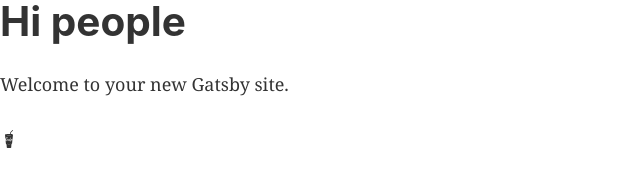
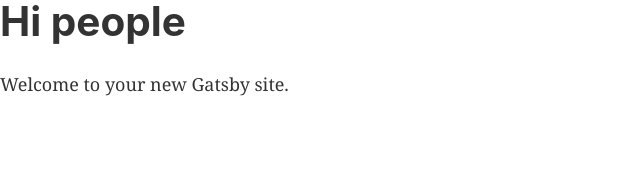
Before and after one commit to dennisclemente/discounted-products, a Gatsby site: page / in a window 1280 px wide. Shown: the full height of the page, 0-640 px from the left. Built offline with nearby package versions, Linux system fonts and the light colour scheme; Gatsby itself is replaced by a stand-in of ours.

Commit message:
second commit

```diff
--- a/src/pages/index.js
+++ b/src/pages/index.js
@@ -3,16 +3,16 @@ import { Link } from "gatsby"
 
 import Layout from "../components/layout"
 import SEO from "../components/seo"
-import {
-  FaGulp
-} from 'react-icons/fa'
+// import {
+//   FaGulp
+// } from 'react-icons/fa'
 
 const IndexPage = () => (
   <Layout>
     <SEO title="Home" />
     <h1>Hi people</h1>
     <p>Welcome to your new Gatsby site.</p>
-    <FaGulp/>
+    {/* <FaGulp/> */}
   </Layout>
 )
 
```
